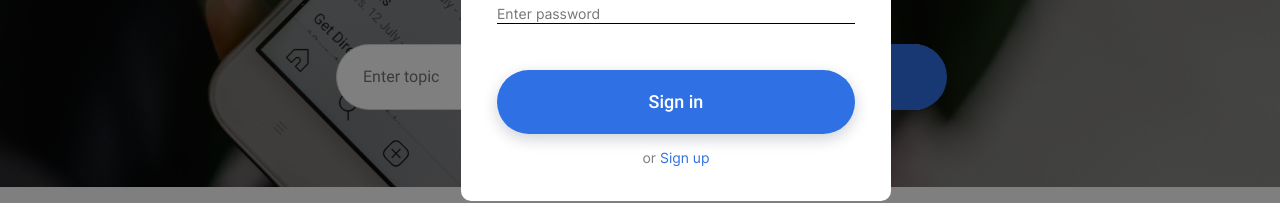
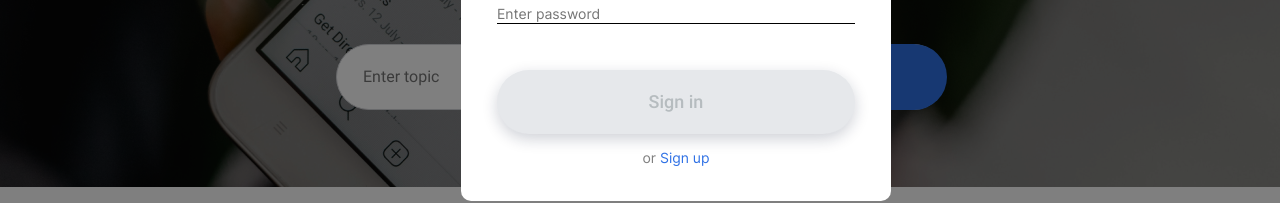
Before and after one commit to Darkusmaley/news-explorer-frontend, a React (Create React App) app: page / in a window 1280 px wide. Both pictures are taken after a click on the button "Sign in". Shown: the part 389-592 px from the top of the page. Built offline with nearby package versions, Linux system fonts and the light colour scheme.

Commit message:
added form validation

```diff
--- a/src/Components/Modals/LoginModal.js
+++ b/src/Components/Modals/LoginModal.js
@@ -26,7 +26,7 @@ const LoginModal = ({
       onClose={handleCloseModal}
       isOpen={isOpen}
       onSubmit={onLogin}
-      isDisabled={!isValid}
+      isValid
     >
       <div className="modal-with-form__info">
         <div className="modal-with-form__label-email">
@@ -40,6 +40,7 @@ const LoginModal = ({
             placeholder="Enter email"
             value={values.email}
             onChange={handleChange}
+            required
           />
           <span className="modal-with-form__error">{errors.email}</span>
         </div>
@@ -53,13 +54,19 @@ const LoginModal = ({
             placeholder="Enter password"
             value={values.password}
             onChange={handleChange}
+            required
           />
           <span className="modal-with-form__error">{errors.password}</span>
         </div>
       </div>
 
       <div className="modal-with-form__buttons">
-        <button type="submit" className="modal-with-form__submit-button">
+        <button
+          type="submit"
+          className={`modal-with-form__submit-button ${
+            !isValid ? "modal-with-form__submit_button-disabled" : ""
+          }`}
+        >
           {buttontext}
         </button>
         <button
--- a/src/Components/Modals/Modals.css
+++ b/src/Components/Modals/Modals.css
@@ -51,6 +51,7 @@
   border: none;
   cursor: pointer;
 }
+
 .modal__close-button:hover {
   cursor: pointer;
   opacity: 0.5;
@@ -138,6 +139,11 @@
 .modal-with-form__submit-button:hover {
   background: #0000004d;
   border-color: #0000004d;
+}
+
+.modal-with-form__submit_button-disabled {
+  color: #b6bcbf;
+  background-color: #e6e8eb;
 }
 
 .modal-with-form__login-button {
--- a/src/Components/Modals/RegisterModal.js
+++ b/src/Components/Modals/RegisterModal.js
@@ -25,7 +25,7 @@ const RegisterModal = ({
       onClose={handleCloseModal}
       isOpen={isOpen}
       onSubmit={onRegister}
-      isDisabled={!isValid}
+      isValid
     >
       <div className="modal-with-form__info">
         <div className="modal-with-form__label-email">
@@ -53,6 +53,7 @@ const RegisterModal = ({
             placeholder="Enter password"
             value={values.password}
             onChange={handleChange}
+            required
           />
           <span className="modal-with-form__error">{errors.password}</span>
         </div>
@@ -67,6 +68,7 @@ const RegisterModal = ({
             placeholder="Enter your username"
             value={values.name}
             onChange={handleChange}
+            required
           />
           <span className="modal-with-form__error">{errors.username}</span>
         </div>
@@ -74,7 +76,9 @@ const RegisterModal = ({
       <div className="modal-with-form__buttons">
         <button
           type="submit"
-          className="modal-with-form__submit-button"
+          className={`modal-with-form__submit-button ${
+            !isValid ? "modal-with-form__submit_button-disabled" : ""
+          }`}
           onSubmit={onRegister}
         >
           {buttontext}
--- a/src/Utils/Api.js
+++ b/src/Utils/Api.js
@@ -2,7 +2,7 @@ import { checkResponse } from "./CheckResponse";
 
 export const baseUrl =
   process.env.NODE_ENV === "production"
-    ? "api.marcusnewsexplorer.jumpingcrab.com"
+    ? "https://api.marcusnewsexplorer.jumpingcrab.com"
     : "http://localHost:3001";
 
 export function request(url, options) {
```
